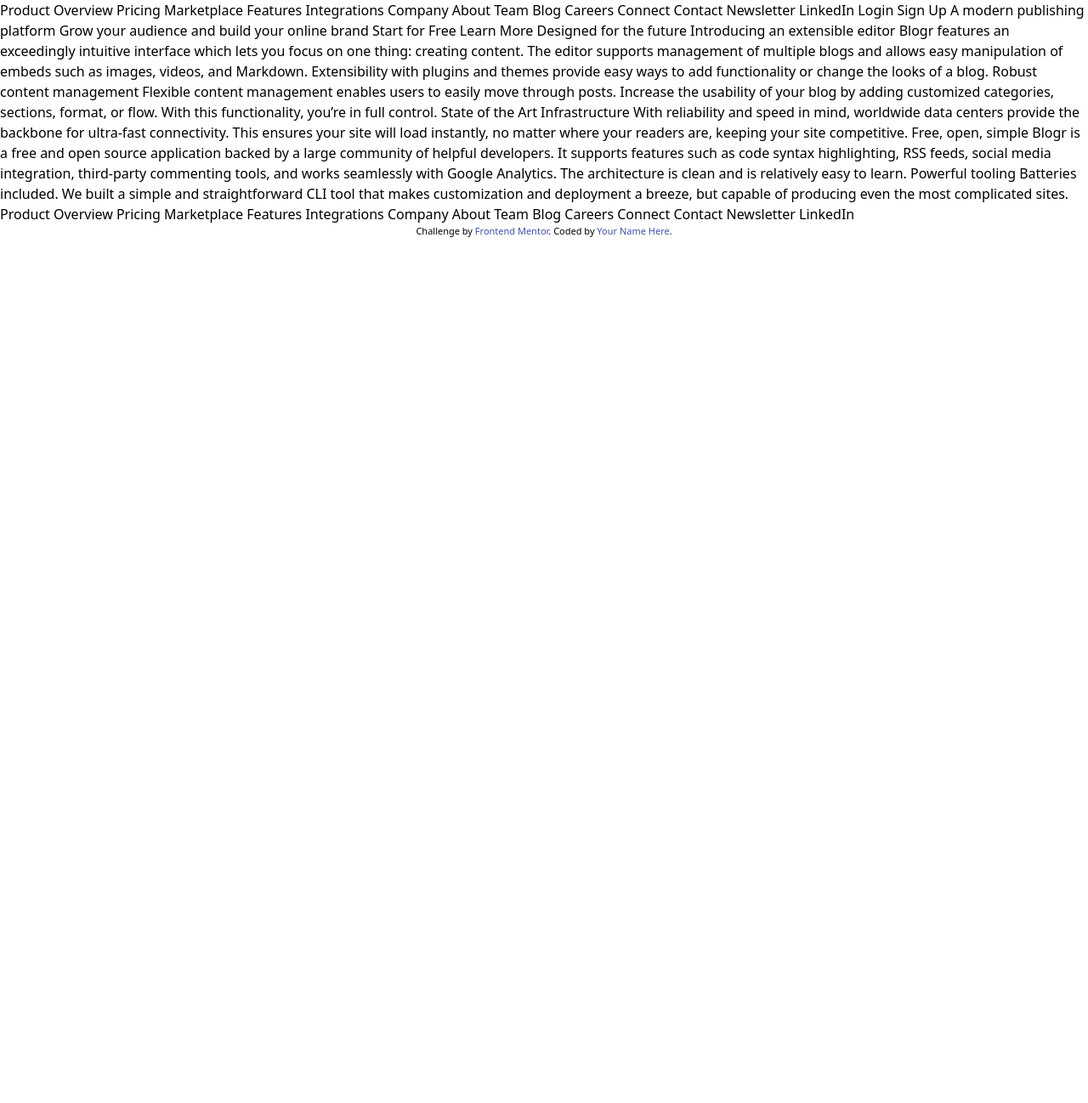
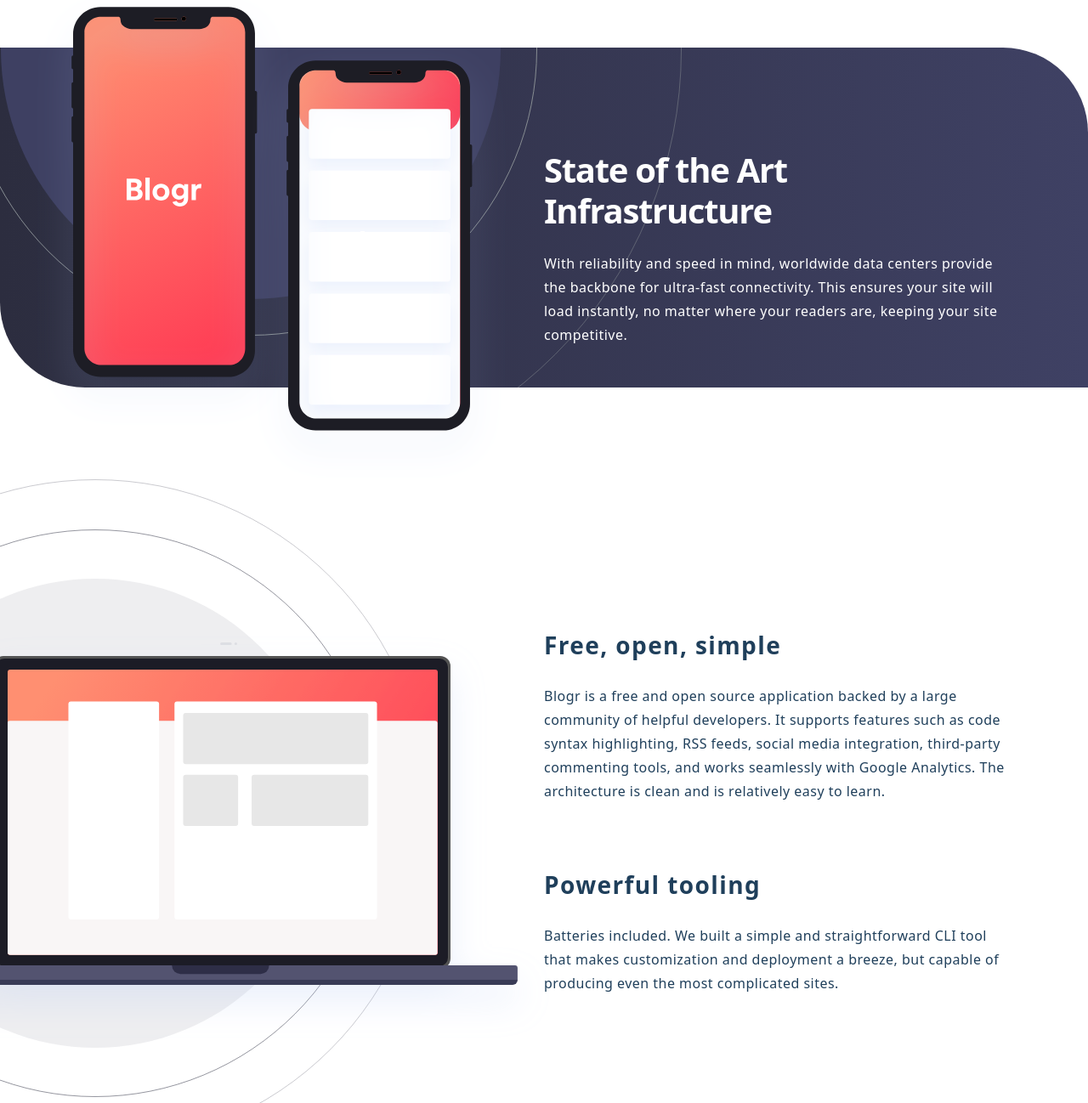
Before and after one commit to NerdJs6912/group5-blog-project, a plain HTML site: page index.html in a window 1280 px wide. Shown: the top 1298 px of the page at 85% size. Before the commit the page ends 800 px from the top, so only its background shows below. Drawn offline with nearby package versions, Linux system fonts and the light colour scheme.

Commit message:
completed section 3 and 4

```diff
--- a/index.html
+++ b/index.html
@@ -1,10 +1,16 @@
 <!DOCTYPE html>
 <html lang="en">
   <head>
-  <meta charset="UTF-8">
-  <meta name="viewport" content="width=device-width, initial-scale=1.0"> <!-- displays site properly based on user's device -->
+    <meta charset="UTF-8" />
+    <meta name="viewport" content="width=device-width, initial-scale=1.0" />
+    <!-- displays site properly based on user's device -->
 
-  <link rel="icon" type="image/png" sizes="32x32" href="./images/favicon-32x32.png">
+    <link
+      rel="icon"
+      type="image/png"
+      sizes="32x32"
+      href="./images/favicon-32x32.png"
+    />
 
     <script src="https://cdn.jsdelivr.net/npm/@tailwindcss/browser@4"></script>
 
@@ -12,13 +18,17 @@
 
     <!-- Feel free to remove these styles or customise in your own stylesheet 👍 -->
     <style>
-    .attribution { font-size: 11px; text-align: center; }
-    .attribution a { color: hsl(228, 45%, 44%); }
+      .attribution {
+        font-size: 11px;
+        text-align: center;
+      }
+      .attribution a {
+        color: hsl(228, 45%, 44%);
+      }
     </style>
   </head>
   <body>
     <div class="main">
-
       <!-- section1 begins -->
       <div class="section1"></div>
       <!-- section1 ends  -->
@@ -27,13 +37,97 @@
       <div class="section2"></div>
       <!-- section2 ends  -->
 
-    <!-- section3 begins -->
-     <div class="section3"></div>
+      <!-- section3 and 4begins -->
+      <div class="section3">
+        <div class="pt-[16.75rem] md:pt-14">
+          <div
+            class="h-[39rem] bg-gradient-to-r from-[hsl(237,17%,21%)] to-[hsl(237,23%,32%)] rounded-tr-[6.25rem] rounded-bl-[6.25rem] relative md:h-[25rem]"
+          >
+            <div
+              class="absolute top-0 w-full h-full rounded-tr-[6.25rem] rounded-bl-[6.25rem] bg-[url('../images/bg-pattern-circles.svg')] bg-no-repeat bg-[left_-13.25rem_bottom_16rem] md:bg-[left_-13.25rem_bottom_-6.875rem]"
+            ></div>
+
+            <div
+              class="relative z-10 grid gap-4 translate-y-[-11.75rem] md:grid-cols-2 md:gap-0 md:translate-y-[-4.25rem] 2xl:max-w-[81.125rem] 2xl:mx-auto"
+            >
+              <img
+                src="./images/illustration-phones.svg"
+                alt=""
+                aria-hidden="true"
+                class="mx-auto"
+              />
+              <div
+                class="pr-6 text-center md:pt-[11.75rem] md:text-left md:max-w-[35.75rem]"
+              >
+                <h2
+                  class="font-semibold text-[2.5rem] leading-[1.2em] tracking-[-.032em] text-white mb-[1.125rem] md:mb-6"
+                >
+                  State of the Art Infrastructure
+                </h2>
+                <p
+                  class="font-light leading-[1.75em] tracking-[.03em] text-[#ffffff]"
+                >
+                  With reliability and speed in mind, worldwide data centers
+                  provide the backbone for ultra-fast connectivity. This ensures
+                  your site will load instantly, no matter where your readers
+                  are, keeping your site competitive.
+                </p>
+              </div>
+            </div>
+          </div>
+        </div>
+
+        <div class="pt-16 xl:pt-[6.75rem]">
+          <div
+            class="grid gap-10 text-center xl:grid-cols-2 xl:gap-0 xl:items-center xl:text-left 2xl:max-w-[81.125rem] 2xl:mx-auto"
+          >
+            <div class="laptop-illustration">
+              <img
+                src="./images/illustration-laptop-mobile.svg"
+                alt=""
+                class="block xl:hidden mx-auto"
+              />
+
+              <img
+                src="./images/illustration-laptop-desktop.svg"
+                alt=""
+                class="hidden xl:block mx-auto xl:max-w-none xl:translate-x-[-17.5rem]"
+              />
+            </div>
+            <div class="max-w-2xl pr-6 mx-auto xl:mx-0 xl:max-w-[35.75rem]">
+              <h3
+                class="font-semibold text-[1.75rem] leading-[1.2em] tracking-wider text-[hsl(208,49%,24%)] mb-3 xl:mb-7"
+              >
+                Free, open, simple
+              </h3>
+              <p
+                class="font-light leading-[1.75em] tracking-[.03em] text-[hsl(208,49%,24%)] mb-11 xl:mb-20"
+              >
+                Blogr is a free and open source application backed by a large
+                community of helpful developers. It supports features such as
+                code syntax highlighting, RSS feeds, social media integration,
+                third-party commenting tools, and works seamlessly with Google
+                Analytics. The architecture is clean and is relatively easy to
+                learn.
+              </p>
+
+              <h3
+                class="font-semibold text-[1.75rem] leading-[1.2em] tracking-wider text-[hsl(208,49%,24%)] mb-3 xl:mb-7"
+              >
+                Powerful tooling
+              </h3>
+              <p
+                class="font-light leading-[1.75em] tracking-[.03em] text-[hsl(208,49%,24%)]"
+              >
+                Batteries included. We built a simple and straightforward CLI
+                tool that makes customization and deployment a breeze, but
+                capable of producing even the most complicated sites.
+              </p>
+            </div>
+          </div>
+        </div>
+      </div>
       <!-- section3 ends  -->
-
-    <!-- setion4 begins -->
-     <div class="section4"></div>
-    <!-- section4 ends   -->
 
       <!-- section5 begins -->
       <div class="section5"></div>
@@ -42,90 +136,39 @@
       <!-- section6 begins -->
       <div class="section6"></div>
       <!-- section6 ends  -->
-
     </div>
 
-
-
-  Product
-
-  Overview
-  Pricing
-  Marketplace
-  Features
-  Integrations
-
-  Company
-
-  About
-  Team
-  Blog
-  Careers
-
-  Connect
-
-  Contact
-  Newsletter
-  LinkedIn
-
-  Login
-  Sign Up
-
-  A modern publishing platform
-  Grow your audience and build your online brand
-
-  Start for Free
-  Learn More
-
-  Designed for the future
-
-  Introducing an extensible editor
-  Blogr features an exceedingly intuitive interface which lets you focus on one thing: creating content.
-  The editor supports management of multiple blogs and allows easy manipulation of embeds such as images,
-  videos, and Markdown. Extensibility with plugins and themes provide easy ways to add functionality or
-  change the looks of a blog.
-
-  Robust content management
-  Flexible content management enables users to easily move through posts. Increase the usability of your blog
-  by adding customized categories, sections, format, or flow. With this functionality, you’re in full control.
-
-  State of the Art Infrastructure
-  With reliability and speed in mind, worldwide data centers provide the backbone for ultra-fast connectivity.
-  This ensures your site will load instantly, no matter where your readers are, keeping your site competitive.
-
-  Free, open, simple
-  Blogr is a free and open source application backed by a large community of helpful developers. It supports
-  features such as code syntax highlighting, RSS feeds, social media integration, third-party commenting tools,
-  and works seamlessly with Google Analytics. The architecture is clean and is relatively easy to learn.
-
-  Powerful tooling
-  Batteries included. We built a simple and straightforward CLI tool that makes customization and deployment a breeze, but
-  capable of producing even the most complicated sites.
-
-  Product
-
-  Overview
-  Pricing
-  Marketplace
-  Features
-  Integrations
-
-  Company
-
-  About
-  Team
-  Blog
-  Careers
-
-  Connect
-
-  Contact
-  Newsletter
-  LinkedIn
+    Product Overview Pricing Marketplace Features Integrations Company About
+    Team Blog Careers Connect Contact Newsletter LinkedIn Login Sign Up A modern
+    publishing platform Grow your audience and build your online brand Start for
+    Free Learn More Designed for the future Introducing an extensible editor
+    Blogr features an exceedingly intuitive interface which lets you focus on
+    one thing: creating content. The editor supports management of multiple
+    blogs and allows easy manipulation of embeds such as images, videos, and
+    Markdown. Extensibility with plugins and themes provide easy ways to add
+    functionality or change the looks of a blog. Robust content management
+    Flexible content management enables users to easily move through posts.
+    Increase the usability of your blog by adding customized categories,
+    sections, format, or flow. With this functionality, you’re in full control.
+    State of the Art Infrastructure With reliability and speed in mind,
+    worldwide data centers provide the backbone for ultra-fast connectivity.
+    This ensures your site will load instantly, no matter where your readers
+    are, keeping your site competitive. Free, open, simple Blogr is a free and
+    open source application backed by a large community of helpful developers.
+    It supports features such as code syntax highlighting, RSS feeds, social
+    media integration, third-party commenting tools, and works seamlessly with
+    Google Analytics. The architecture is clean and is relatively easy to learn.
+    Powerful tooling Batteries included. We built a simple and straightforward
+    CLI tool that makes customization and deployment a breeze, but capable of
+    producing even the most complicated sites. Product Overview Pricing
+    Marketplace Features Integrations Company About Team Blog Careers Connect
+    Contact Newsletter LinkedIn
 
     <div class="attribution">
-    Challenge by <a href="https://www.frontendmentor.io?ref=challenge" target="_blank">Frontend Mentor</a>.
-    Coded by <a href="#">Your Name Here</a>.
+      Challenge by
+      <a href="https://www.frontendmentor.io?ref=challenge" target="_blank"
+        >Frontend Mentor</a
+      >. Coded by <a href="#">Your Name Here</a>.
     </div>
   </body>
 </html>
```
Lines whose indentation alone changed are shown as unchanged.
